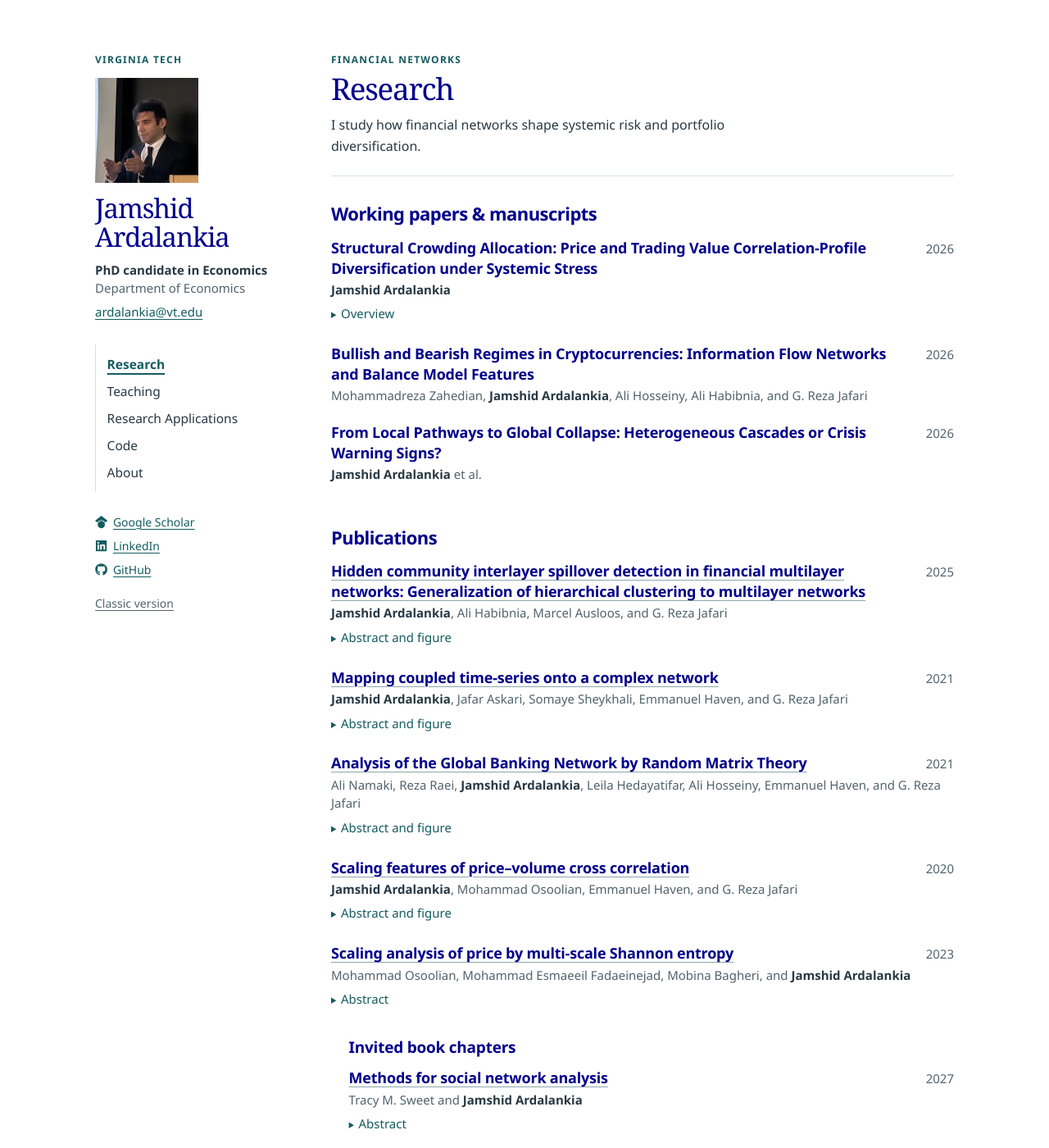
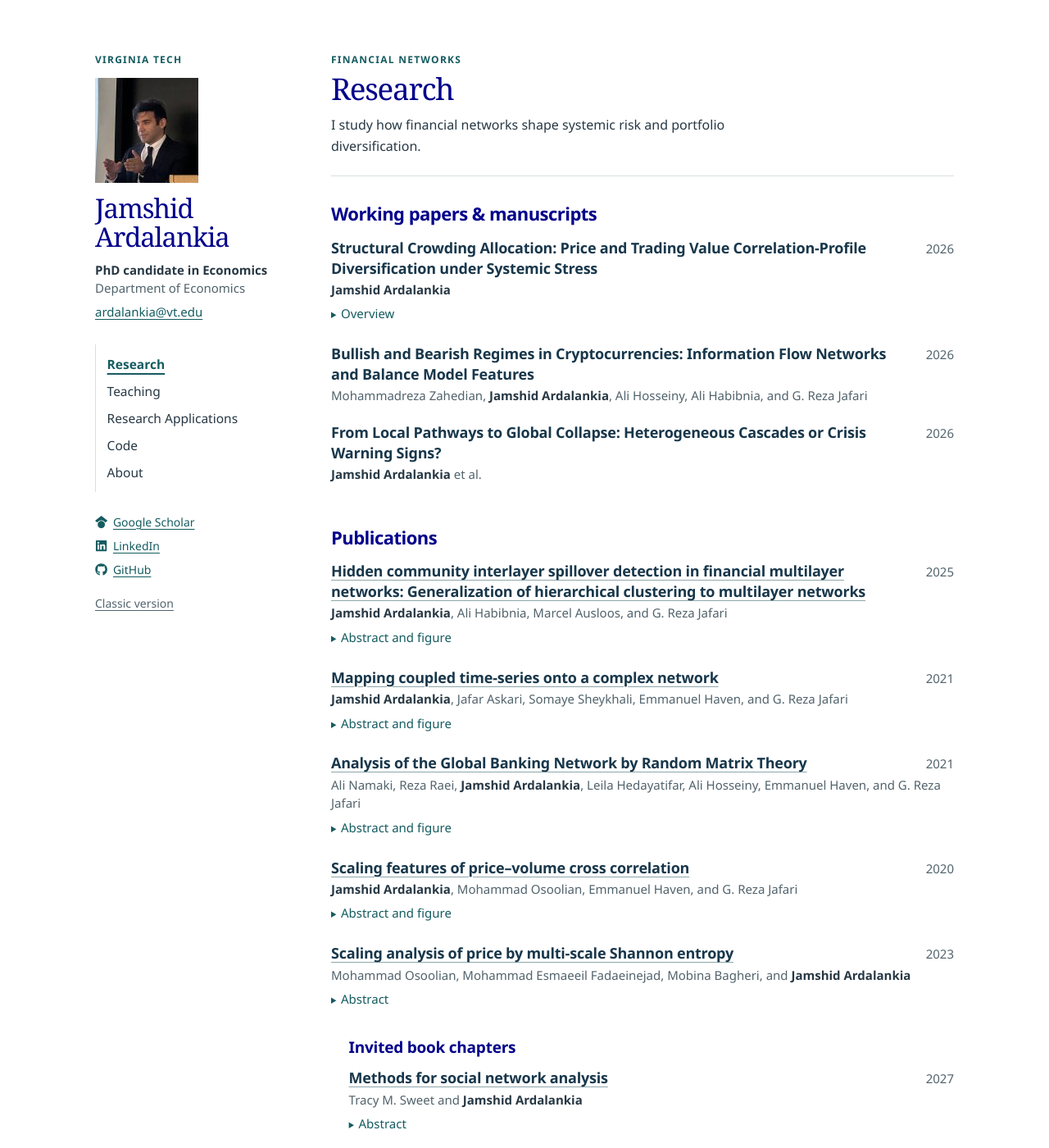
Before and after one commit to jamshidardalankia/jamshidardalankia.github.io, a Jekyll site: the page built from modern/index.html, in a window 1280 px wide and 1400 px high. Shown: the whole window at 82% size. Built offline with Jekyll 4.4.1, drawn with Linux system fonts in a browser that asks for light colours.

Commit message:
Refine modern heading hierarchy with a mixed DarkBlue palette

```diff
--- a/modern/about/index.html
+++ b/modern/about/index.html
@@ -12,7 +12,7 @@ layout: academic-page
   <meta http-equiv="Content-Security-Policy" content="script-src 'none'; connect-src 'none'; object-src 'none'; base-uri 'none'; form-action 'none'">
   <title>About | Jamshid Ardalankia</title>
   <link rel="icon" href="data:,">
-  <link rel="stylesheet" href="../styles.css?v=555f8b7bd2d5">
+  <link rel="stylesheet" href="../styles.css?v=e10698730aeb">
 </head>
 <body class="modern-site" id="top">
   <a class="skip-link" href="#main">Skip to content</a>
--- a/modern/code/index.html
+++ b/modern/code/index.html
@@ -12,7 +12,7 @@ layout: academic-page
   <meta http-equiv="Content-Security-Policy" content="script-src 'none'; connect-src 'none'; object-src 'none'; base-uri 'none'; form-action 'none'">
   <title>Code | Jamshid Ardalankia</title>
   <link rel="icon" href="data:,">
-  <link rel="stylesheet" href="../styles.css?v=555f8b7bd2d5">
+  <link rel="stylesheet" href="../styles.css?v=e10698730aeb">
 </head>
 <body class="modern-site" id="top">
   <a class="skip-link" href="#main">Skip to content</a>
--- a/modern/index.html
+++ b/modern/index.html
@@ -12,7 +12,7 @@ layout: academic-page
   <meta http-equiv="Content-Security-Policy" content="script-src 'none'; connect-src 'none'; object-src 'none'; base-uri 'none'; form-action 'none'">
   <title>Research | Jamshid Ardalankia</title>
   <link rel="icon" href="data:,">
-  <link rel="stylesheet" href="./styles.css?v=555f8b7bd2d5">
+  <link rel="stylesheet" href="./styles.css?v=e10698730aeb">
 </head>
 <body class="modern-site" id="top">
   <a class="skip-link" href="#main">Skip to content</a>
--- a/modern/research-applications/index.html
+++ b/modern/research-applications/index.html
@@ -12,7 +12,7 @@ layout: academic-page
   <meta http-equiv="Content-Security-Policy" content="script-src 'none'; connect-src 'none'; object-src 'none'; base-uri 'none'; form-action 'none'">
   <title>Research Applications | Jamshid Ardalankia</title>
   <link rel="icon" href="data:,">
-  <link rel="stylesheet" href="../styles.css?v=555f8b7bd2d5">
+  <link rel="stylesheet" href="../styles.css?v=e10698730aeb">
 </head>
 <body class="modern-site" id="top">
   <a class="skip-link" href="#main">Skip to content</a>
--- a/modern/styles.css
+++ b/modern/styles.css
@@ -1,6 +1,7 @@
 :root {
   color-scheme: light;
   --navy: #00008b;
+  --title-ink: #18374b;
   --ink: #273844;
   --muted: #52636c;
   --teal: #155c60;
@@ -167,8 +168,9 @@ a:hover { color: var(--navy); text-decoration-thickness: 2px; }
   column-gap: clamp(.8rem, 2vw, 1.55rem);
 }
 .paper-heading h3, .paper-heading h4, .course-heading h3 { text-wrap: pretty; }
+.paper-heading :is(h3, h4, h5), .program-list :is(h3, h4) { color: var(--title-ink); }
 .paper-heading a, .program-list :is(h3, h4) a {
-  color: var(--navy);
+  color: var(--title-ink);
   text-decoration-color: #8ea6aa;
 }
 .paper-heading a:hover, .program-list :is(h3, h4) a:hover { color: var(--teal); text-decoration-color: currentColor; }
--- a/modern/teaching/index.html
+++ b/modern/teaching/index.html
@@ -12,7 +12,7 @@ layout: academic-page
   <meta http-equiv="Content-Security-Policy" content="script-src 'none'; connect-src 'none'; object-src 'none'; base-uri 'none'; form-action 'none'">
   <title>Teaching | Jamshid Ardalankia</title>
   <link rel="icon" href="data:,">
-  <link rel="stylesheet" href="../styles.css?v=555f8b7bd2d5">
+  <link rel="stylesheet" href="../styles.css?v=e10698730aeb">
 </head>
 <body class="modern-site" id="top">
   <a class="skip-link" href="#main">Skip to content</a>
```
